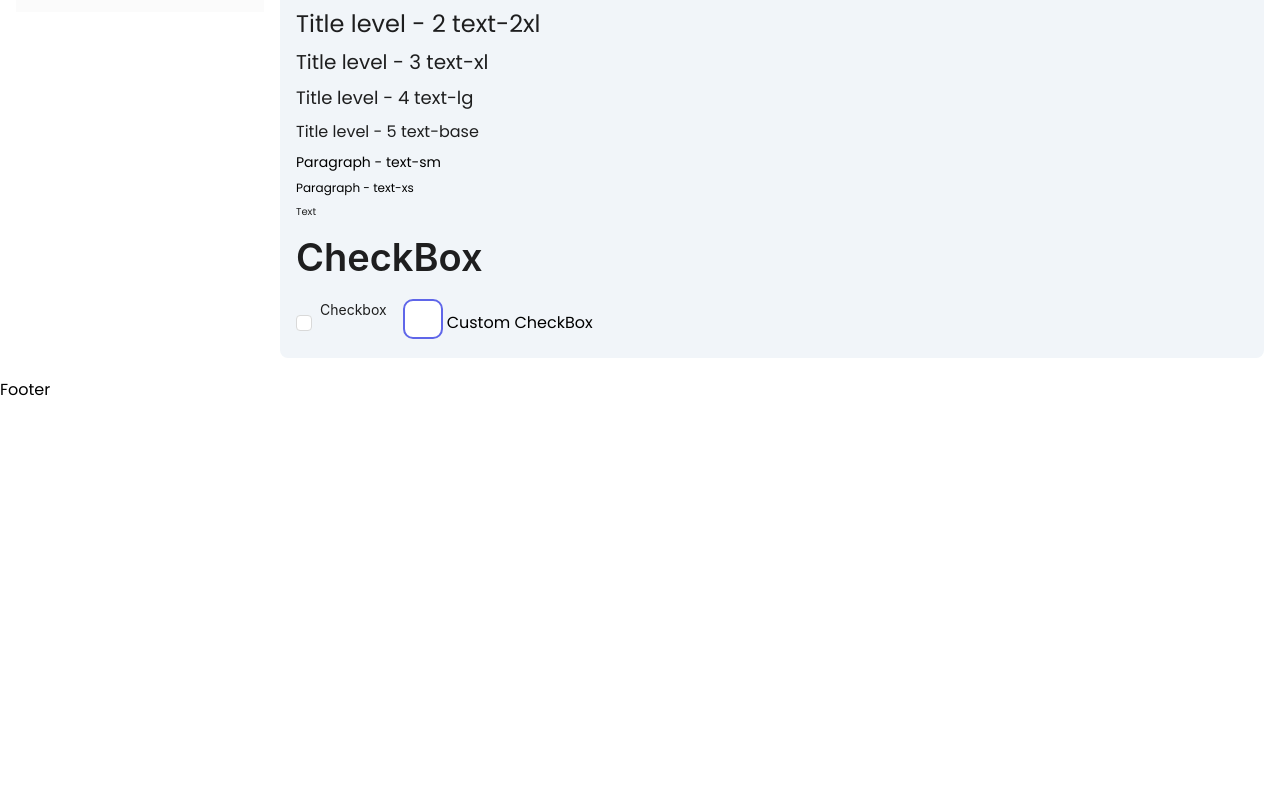
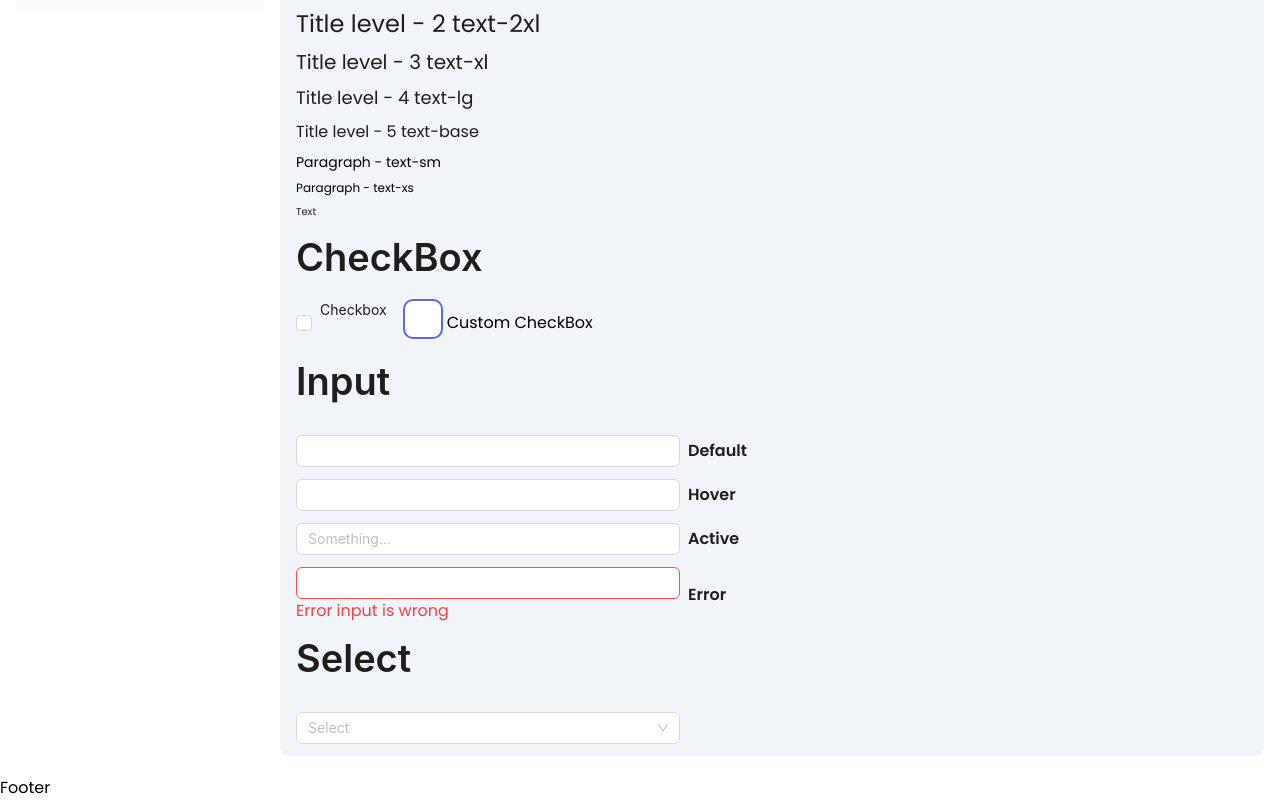
Before and after one commit to jontosh/drivingschool, a React (Vite) app: page /design/components in a window 1280 px wide. Shown: the part 780-1580 px from the top of the page. Before the commit the page ends 1182 px from the top, so only its background shows below. Built offline with nearby package versions, Linux system fonts and the light colour scheme; grey boxes are pictures that could not be loaded.

Commit message:
#fix #jsx added "Input" and "Select" components

```diff
--- a/src/components/form/index.jsx
+++ b/src/components/form/index.jsx
@@ -1,6 +1,9 @@
 import classNames from "classnames";
 import { Fragment } from "react";
 import FormStyle from "./form.module.scss";
+import { Input, Select } from "antd";
+const { Option } = Select;
+
 export const CustomCheckBox = ({
   className,
   value,
@@ -32,3 +35,55 @@ export const CustomCheckBox = ({
     </Fragment>
   );
 };
+export const CustomInput = ({
+  className,
+  value,
+  name,
+  placeholder,
+  status,
+  size,
+  onChange,
+  spanText,
+}) => {
+  return (
+    <Fragment>
+      <div className={"flex flex-col"}>
+        <Input
+          className={className}
+          type="text"
+          value={value}
+          name={name}
+          placeholder={placeholder}
+          status={status}
+          size={size}
+          onChange={onChange}
+        />
+        <span className={`${className} text-base text-red-500`}>{spanText}</span>
+      </div>
+    </Fragment>
+  );
+};
+
+export const CustomSelect = ({
+  className,
+  value,
+  onChange,
+  options,
+  placeholder
+
+}) => {
+  return (
+    <Fragment>
+      <Select
+        className={className}
+        value={value}
+        onChange={onChange}
+        placeholder={placeholder}
+      >
+        {options.map(option => (
+          <Option key={option.value} value={option.value}>{option.label}</Option>
+        ))}
+      </Select>
+    </Fragment>
+  )
+}
--- a/src/pages/design/components.jsx
+++ b/src/pages/design/components.jsx
@@ -1,5 +1,5 @@
 import ButtonComponent, { IconComponent } from "@/components/button/index.jsx";
-import { CustomCheckBox } from "@/components/form/index.jsx";
+import { CustomInput, CustomCheckBox, CustomSelect } from "@/components/form/index.jsx";
 import { Icons } from "@/components/icons/index.jsx";
 import Title, { Paragraph, Text } from "@/components/title/index.jsx";
 import ColorsContext from "@/context/colors.jsx";
@@ -33,6 +33,15 @@ import { RiDeleteBin6Line } from "react-icons/ri";
 import { VscGraph } from "react-icons/vsc";
 import { WiTime5 } from "react-icons/wi";
 import DesignStyle from "./design.module.scss";
+
+const options = [
+  { value: '1', label: 'Y1' },
+  { value: '2', label: 'Y2' },
+  { value: '3', label: 'Y3' },
+  { value: '4', label: 'Y4' },
+  { value: '5', label: 'Y5' },
+  { value: '6', label: 'Y6' }
+]
 
 const Components = () => {
   const { colorsObject } = useContext(ColorsContext);
@@ -391,6 +400,62 @@ const Components = () => {
 
         <CustomCheckBox>Custom CheckBox</CustomCheckBox>
       </div>
+      <div className={" flex flex-col gap-3 mb-3"}>
+        <Typography.Title>
+          Input
+        </Typography.Title>
+        <div className={"flex gap-2 items-center"}>
+          <CustomInput
+            size={"medium"}
+            className={"w-96"}
+          />
+          <Title level={2}>
+            Default
+          </Title>
+        </div>
+        <div className={"flex gap-2 items-center"}>
+          <CustomInput
+            size={"medium"}
+            className={"w-96"}
+          />
+          <Title level={2}>
+            Hover
+          </Title>
+        </div>
+        <div className={"flex gap-2 items-center"}>
+          <CustomInput
+            size={"medium"}
+            placeholder={"Something..."}
+            className={"w-96"}
+          />
+          <Title level={2}>
+            Active
+          </Title>
+        </div>
+        <div className={"flex gap-2 items-center"}>
+          <CustomInput
+            size={"medium"}
+            status={"error"}
+            className={"w-96"}
+            spanText={"Error input is wrong"}
+          />
+          <Title level={2}>
+            Error
+          </Title>
+        </div>
+      </div>
+      <div className={" flex flex-col gap-3 mb-3"}>
+        <Typography.Title>
+          Select
+        </Typography.Title>
+        <div>
+          <CustomSelect
+            options={options}
+            placeholder={"Select"}
+            className={"w-96"}
+          />
+        </div>
+      </div>
     </Fragment>
   );
 };
```
